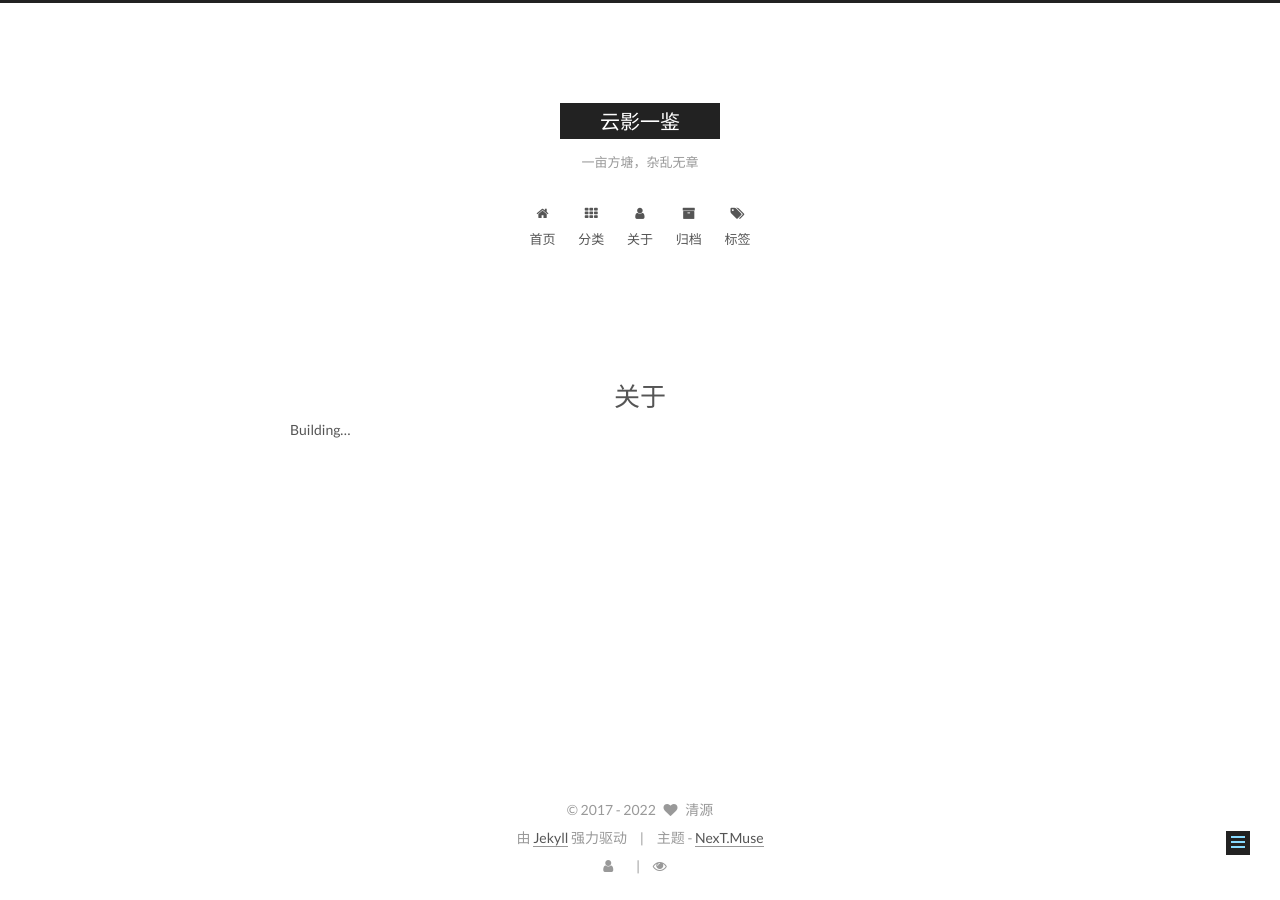
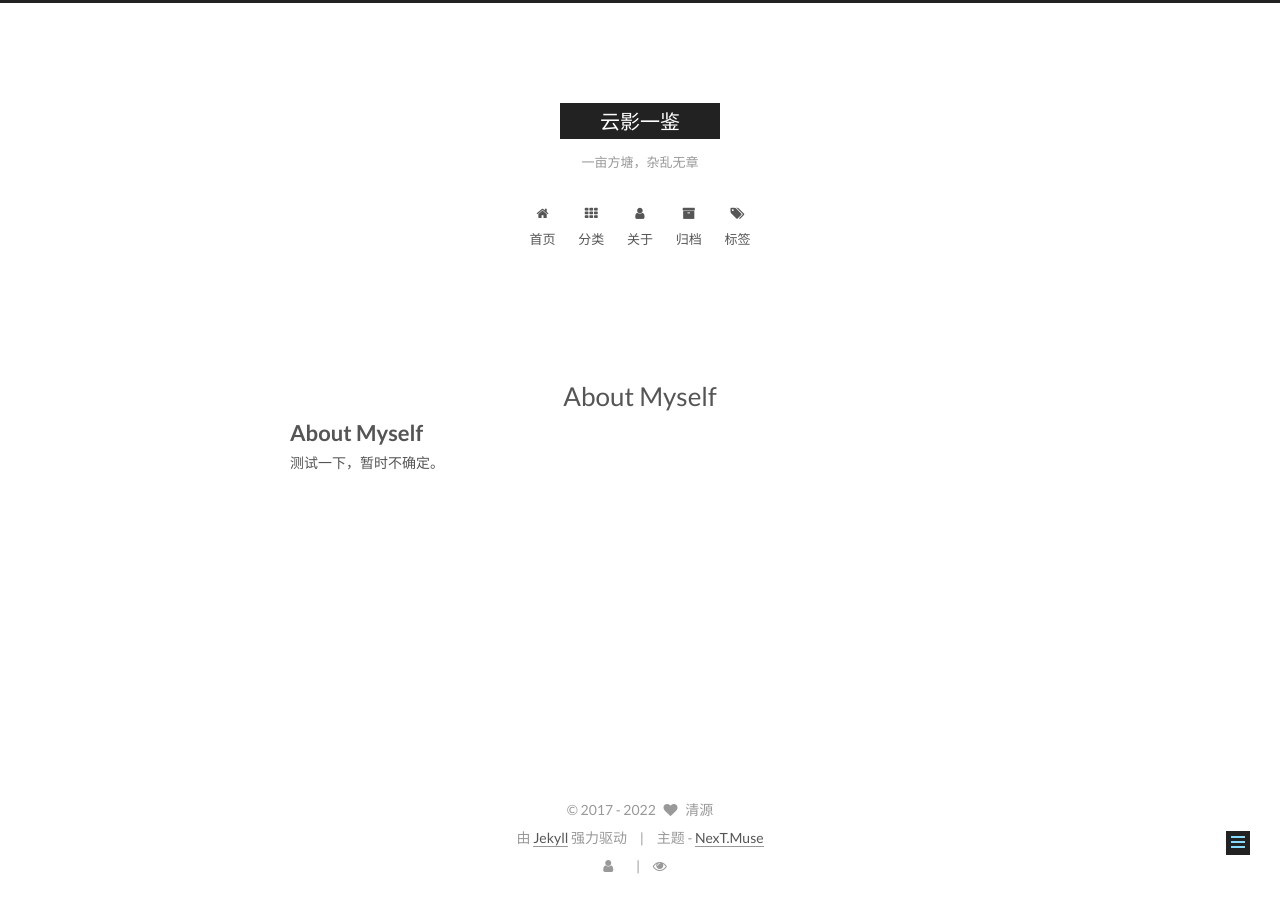
Before and after one commit to Kerwin0766/Kerwin0766.github.io, a Jekyll site: the page built from about/index.md, in a window 1280 px wide. Built offline with Jekyll 4.4.1, drawn with Linux system fonts in a browser that asks for light colours; comment, search, counter and statistics services are not loaded; our own code applies the rules of GitHub Pages for plain Markdown files.

Commit message:
Update index.md

```diff
--- a/about/index.md
+++ b/about/index.md
@@ -3,4 +3,5 @@ layout: page
 type: about
 ---
 
-Building...
+# About Myself
+测试一下，暂时不确定。
```
